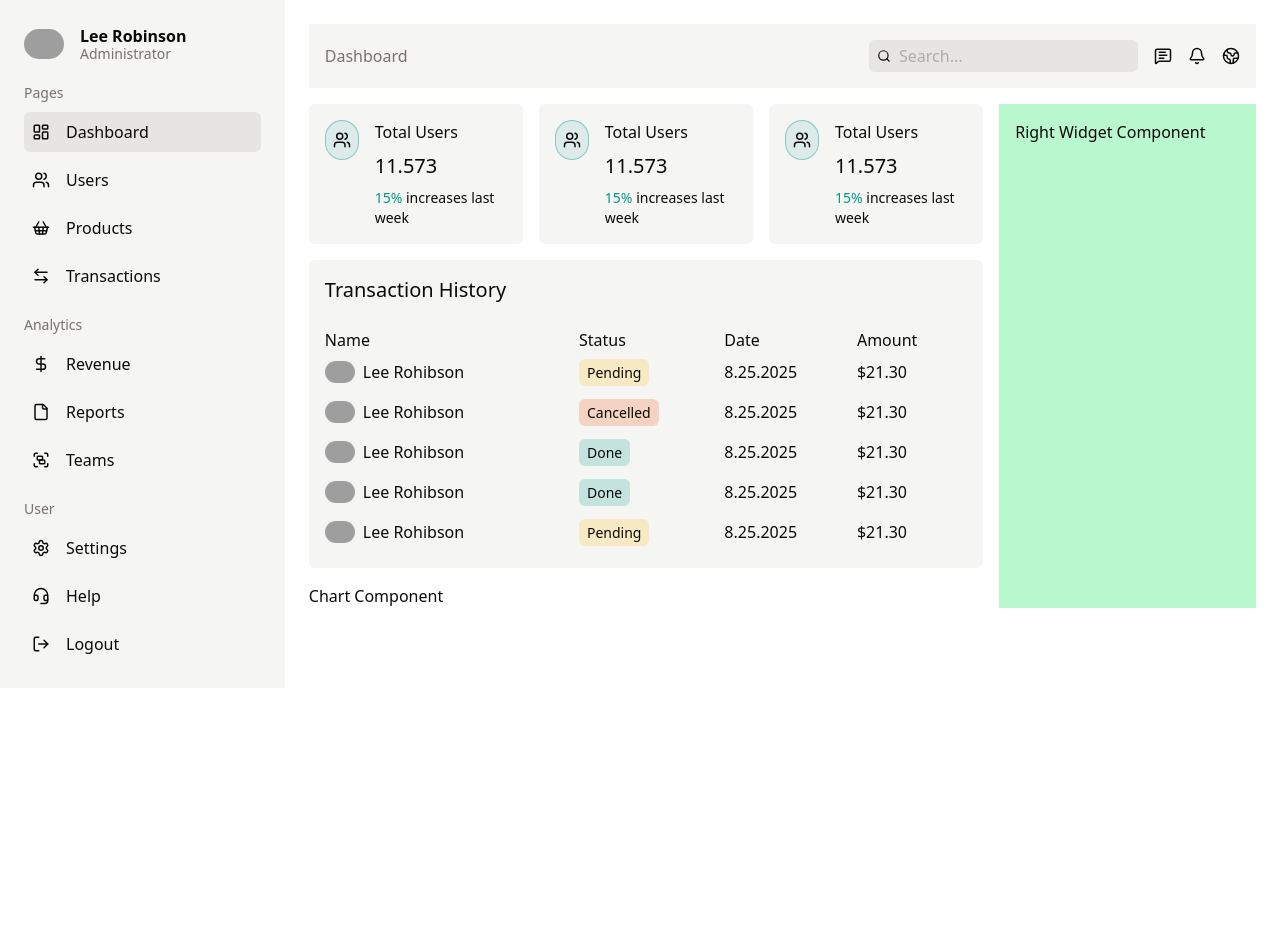
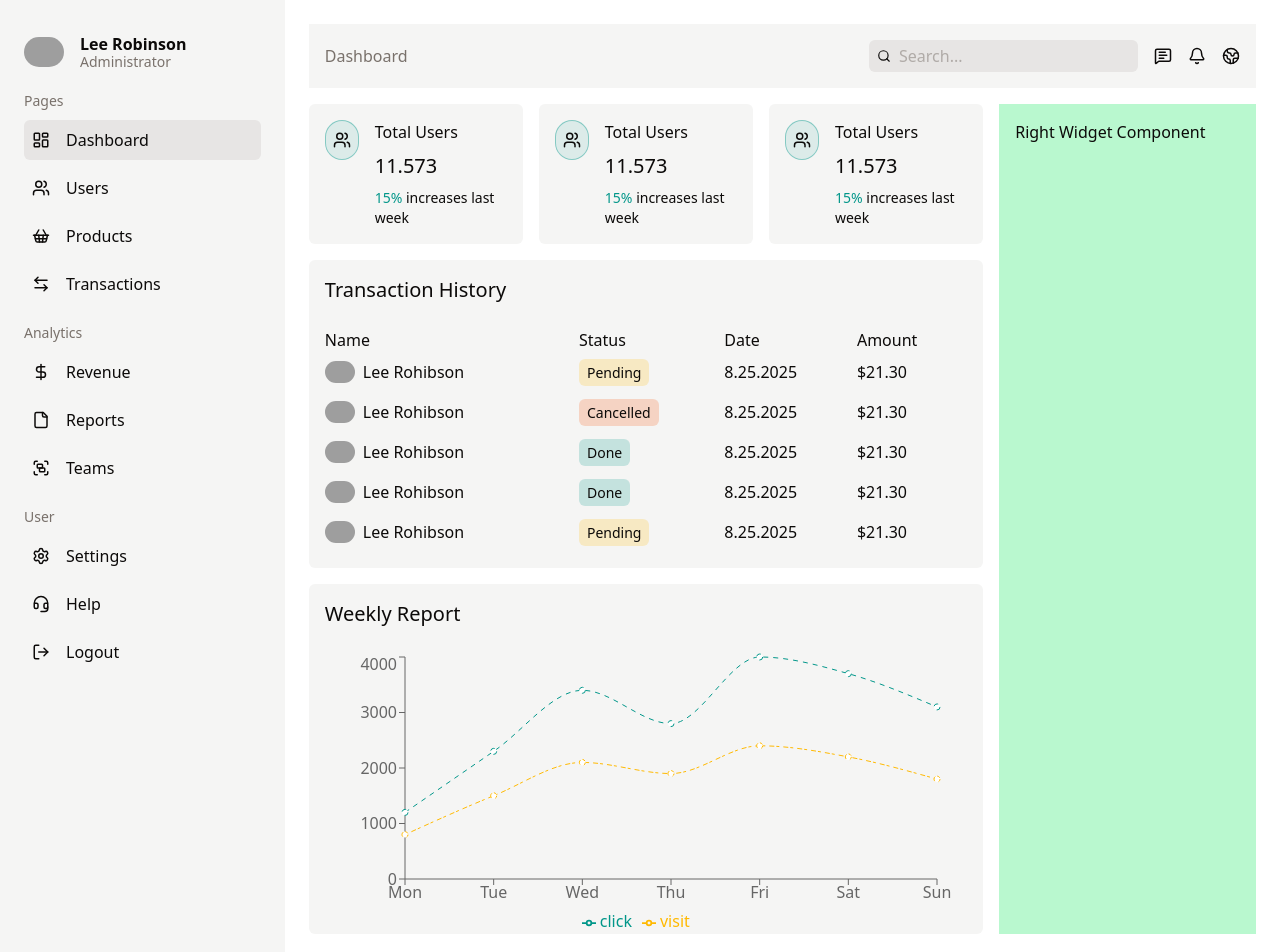
Before and after one commit to creationsbliss/next-board, a Next.js app: page /dashboard in a window 1280 px wide. Shown: the top 952 px of the page. Before the commit the page ends 800 px from the top, so only its background shows below. Built offline with nearby package versions, Linux system fonts and the light colour scheme; grey boxes are pictures that could not be loaded.

Commit message:
Add chart

```diff
--- a/package.json
+++ b/package.json
@@ -15,6 +15,7 @@
     "next": "15.5.4",
     "react": "19.1.0",
     "react-dom": "19.1.0",
+    "recharts": "^3.2.1",
     "tailwind-merge": "^3.3.1"
   },
   "devDependencies": {
--- a/src/app/globals.css
+++ b/src/app/globals.css
@@ -64,9 +64,9 @@
   --input: oklch(0.923 0.003 48.717);
   --ring: oklch(0.709 0.01 56.259);
   --chart-1: oklch(0.646 0.222 41.116);
-  --chart-2: oklch(0.6 0.118 184.704);
+  --chart-2: oklch(60.488% 0.10705 184.202);
   --chart-3: oklch(0.398 0.07 227.392);
-  --chart-4: oklch(0.828 0.189 84.429);
+  --chart-4: oklch(82.901% 0.17115 81.038);
   --chart-5: oklch(0.769 0.188 70.08);
   --sidebar: oklch(0.985 0.001 106.423);
   --sidebar-foreground: oklch(0.147 0.004 49.25);
--- a/src/components/card/Card.jsx
+++ b/src/components/card/Card.jsx
@@ -1,7 +1,7 @@
 import { UsersIcon } from "lucide-react";
 
 const Card = () => (
-  <div className="flex w-full gap-4 rounded-sm bg-sidebar-accent p-4">
+  <div className="flex w-full gap-4 rounded-sm bg-sidebar-accent p-4 hover:bg-sidebar-border">
     <div className="flex h-10 w-10 items-center justify-center rounded-full border-1 border-chart-2/40 bg-chart-2/10">
       <UsersIcon size={18} />
     </div>
--- a/src/components/chart/Chart.jsx
+++ b/src/components/chart/Chart.jsx
@@ -1,3 +1,66 @@
-const Chart = () => <div>Chart Component</div>;
+"use client";
+
+import {
+  Legend,
+  Line,
+  LineChart,
+  ResponsiveContainer,
+  Tooltip,
+  XAxis,
+  YAxis,
+} from "recharts";
+
+const data = [
+  { name: "Mon", click: 1200, visit: 800 },
+  { name: "Tue", click: 2300, visit: 1500 },
+  { name: "Wed", click: 3400, visit: 2100 },
+  { name: "Thu", click: 2800, visit: 1900 },
+  { name: "Fri", click: 4000, visit: 2400 },
+  { name: "Sat", click: 3700, visit: 2200 },
+  { name: "Sun", click: 3100, visit: 1800 },
+];
+
+const Chart = () => (
+  <div className="h-[350px] rounded-sm bg-sidebar-accent p-4">
+    <h2 className="mb-6 text-xl">Weekly Report</h2>
+    <ResponsiveContainer height="90%" width="100%">
+      <LineChart
+        data={data}
+        height={300}
+        margin={{
+          top: 5,
+          right: 30,
+          left: 20,
+          bottom: 5,
+        }}
+        width={500}
+      >
+        <XAxis dataKey="name" />
+        <YAxis />
+        <Tooltip
+          contentStyle={{
+            borderRadius: "8px",
+            border: "none",
+            color: "#fff",
+          }}
+          labelStyle={{ fontWeight: "bold", color: "#000" }}
+        />
+        <Legend />
+        <Line
+          dataKey="click"
+          stroke="#009689"
+          strokeDasharray="5 5"
+          type="monotone"
+        />
+        <Line
+          dataKey="visit"
+          stroke="#ffb900"
+          strokeDasharray="3 4 5 2"
+          type="monotone"
+        />
+      </LineChart>
+    </ResponsiveContainer>
+  </div>
+);
 
 export default Chart;
```
Also changed, not shown: 1 other file (tests, documents, lock files or other folders).
